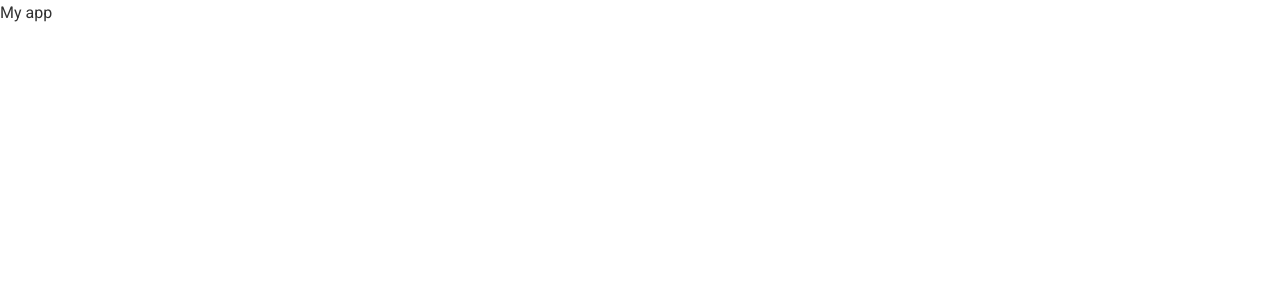
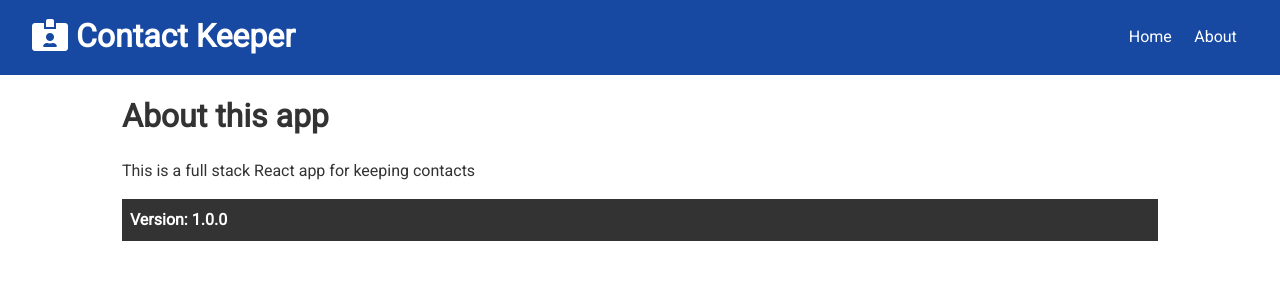
Before and after one commit to PhilipHassialis/ContactKeeperAPI, a React (Create React App) app in the folder client/: page /about in a window 1280 px wide. Shown: the top 300 px of the page. Built offline with nearby package versions, Linux system fonts and the light colour scheme.

Commit message:
Cleanup Navbar & Router setup

```diff
--- a/client/src/App.js
+++ b/client/src/App.js
@@ -1,8 +1,24 @@
-import React from "react";
+import React, { Fragment } from "react";
+import { BrowserRouter as Router, Route, Switch } from "react-router-dom";
 import "./App.css";
+import Home from "./components/pages/Home";
+import About from "./components/pages/About";
+import Navbar from "./components/layout/Navbar";
 
 const App = () => {
-    return <div className="App">My app</div>;
+    return (
+        <Router>
+            <Fragment>
+                <Navbar />
+                <div className="container">
+                    <Switch>
+                        <Route exact path="/" component={Home} />
+                        <Route exact path="/about" component={About} />
+                    </Switch>
+                </div>
+            </Fragment>
+        </Router>
+    );
 };
 
 export default App;
--- a/client/src/components/layout/Navbar.js
+++ b/client/src/components/layout/Navbar.js
@@ -0,0 +1,33 @@
+import React from "react";
+import { Link } from "react-router-dom";
+import PropTypes from "prop-types";
+
+const Navbar = ({ title, icon }) => {
+    return (
+        <div className="navbar bg-primary">
+            <h1>
+                <i className={icon} /> {title}
+            </h1>
+            <ul>
+                <li>
+                    <Link to="/">Home</Link>
+                </li>
+                <li>
+                    <Link to="/about">About</Link>
+                </li>
+            </ul>
+        </div>
+    );
+};
+
+Navbar.propTypes = {
+    title: PropTypes.string.isRequired,
+    icon: PropTypes.string
+};
+
+Navbar.defaultProps = {
+    title: "Contact Keeper",
+    icon: "fas fa-id-card-alt"
+};
+
+export default Navbar;
--- /dev/null
+++ b/client/src/components/pages/About.js
@@ -0,0 +1,15 @@
+import React from "react";
+
+const About = () => {
+    return (
+        <div>
+            <h1>About this app</h1>
+            <p className="my-1">This is a full stack React app for keeping contacts</p>
+            <p className="bg-dark p">
+                <strong>Version: 1.0.0</strong>
+            </p>
+        </div>
+    );
+};
+
+export default About;
--- /dev/null
+++ b/client/src/components/pages/Home.js
@@ -0,0 +1,11 @@
+import React from "react";
+
+const Home = () => {
+    return (
+        <div>
+            <h1>Home</h1>
+        </div>
+    );
+};
+
+export default Home;
```
